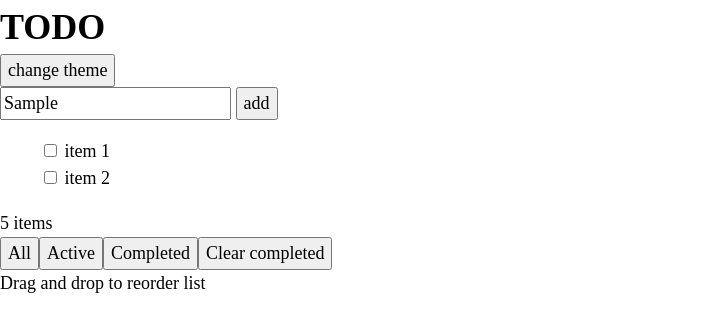
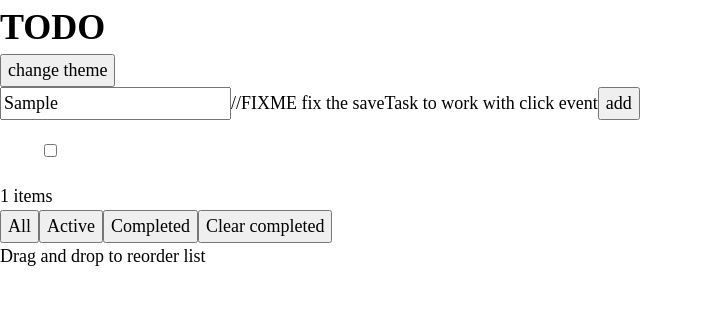
Before and after one commit to MarwenLabidi/TODO-APP, a React (Vite) app: page / in a window 1280 px wide. Both pictures are taken after typing "Sample" into the empty fields and a click on the button "add". Shown: the top 332 px of the page, without its empty margins (0-703 px from the left). Built offline with nearby package versions, Linux system fonts and the light colour scheme.

Commit message:
🚧 Work in progress : im working on the functionality of adding a task

```diff
--- a/src/components/body/main/Main.jsx
+++ b/src/components/body/main/Main.jsx
@@ -1,29 +1,43 @@
 import React from "react";
-import { useState } from "react";
+import { useState, useEffect } from "react";
+import TasksList from "./tasks/TasksList";
 
 const Main = () => {
     const [Tasks, setTask] = useState([]); // [{ID,Description,Completed}]
-    //TODO create the functionality of adding a task and rendering it in the list
-    // clear all the tasks
+    const [typeOfTask,setTypeOfTask]=useState('All');//All,Active,Completed
+
+    const saveTask = (e) => {
+        // console.log(e.target.value);
+        setTask([
+            ...Tasks,
+            { ID: Tasks.length, Description: e.target.value, Completed: false },
+        ]);
+        e.target.value = "";
+    };
+    //TODO callback function to update the state of the checkbox
+    const changeTaskStatus = (position) => {}
+
+
+    useEffect(() => {
+        console.log(Tasks);
+    }, [Tasks]);
     return (
         <>
             <div>
-                <input type='text' /> <button>add</button>
+                <input
+                    onKeyDown={(e) => e.key === "Enter" && saveTask(e)}
+                    type='text'
+                />
+                //FIXME fix the saveTask to work with click event
+                <button onClick={(e) => saveTask(e)}>add</button>
             </div>
 
             <section>
-                <ul>
-                    <li>
-                        <input type='checkbox' /> <span>item 1</span>
-                    </li>
-                    <li>
-                        <input type='checkbox' /> <span>item 2</span>
-                    </li>
-                </ul>
+                <TasksList tasks={Tasks} type={typeOfTask} />
             </section>
 
             <footer>
-                <p>5 items</p>
+                <p>{Tasks.length} items</p>
                 <button>All</button>
                 <button>Active</button>
                 <button>Completed</button>
--- /dev/null
+++ b/src/components/body/main/tasks/TasksList.jsx
@@ -0,0 +1,32 @@
+import React from "react";
+
+const TasksList = ({tasks,type}) => {
+    const taskDone = (e) => {
+        if(e.target.checked) {
+            // Checkbox is checked..
+            console.log(e.target.nextSibling);
+            e.target.nextSibling.style.textDecoration = "line-through";
+            //TODO send the key of the current list to the state and use it to update the state
+        } else {
+            // Checkbox is not checked..
+            console.log('uncheked');
+            e.target.nextSibling.style.textDecoration = "none";
+
+        }
+    }
+    return (
+        // TODO make a condition to render the task with line-through or not
+        // TODO render all the complete tasks or render all the active tasks
+        <ul>
+            {tasks.length > 0 && type==='All'&&
+                tasks.map((task) => (
+                    <li key={task.ID}>
+                        <input type='checkbox' onChange={(e)=>taskDone(e)} />
+                        <span> {task.Description}</span>
+                    </li>
+                ))}
+        </ul>
+    );
+};
+
+export default TasksList;
```
Also changed, not shown: src/utils/utils.js (added).
